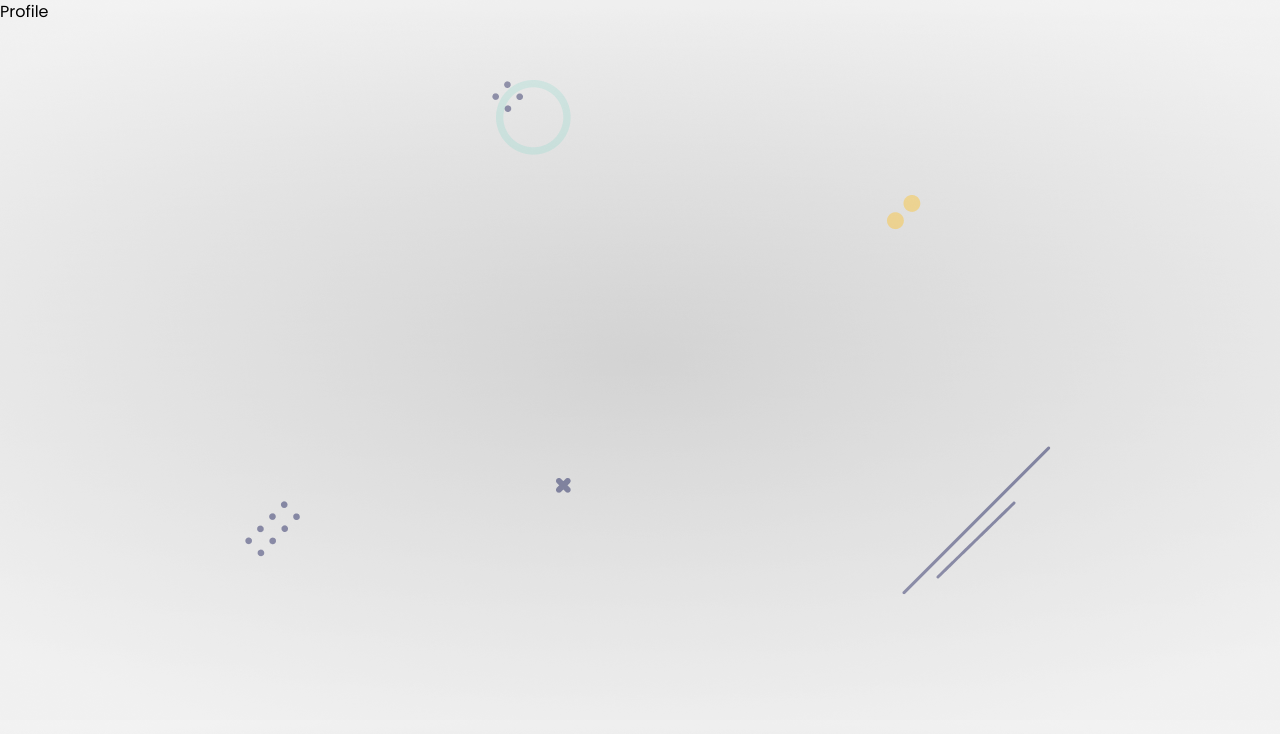
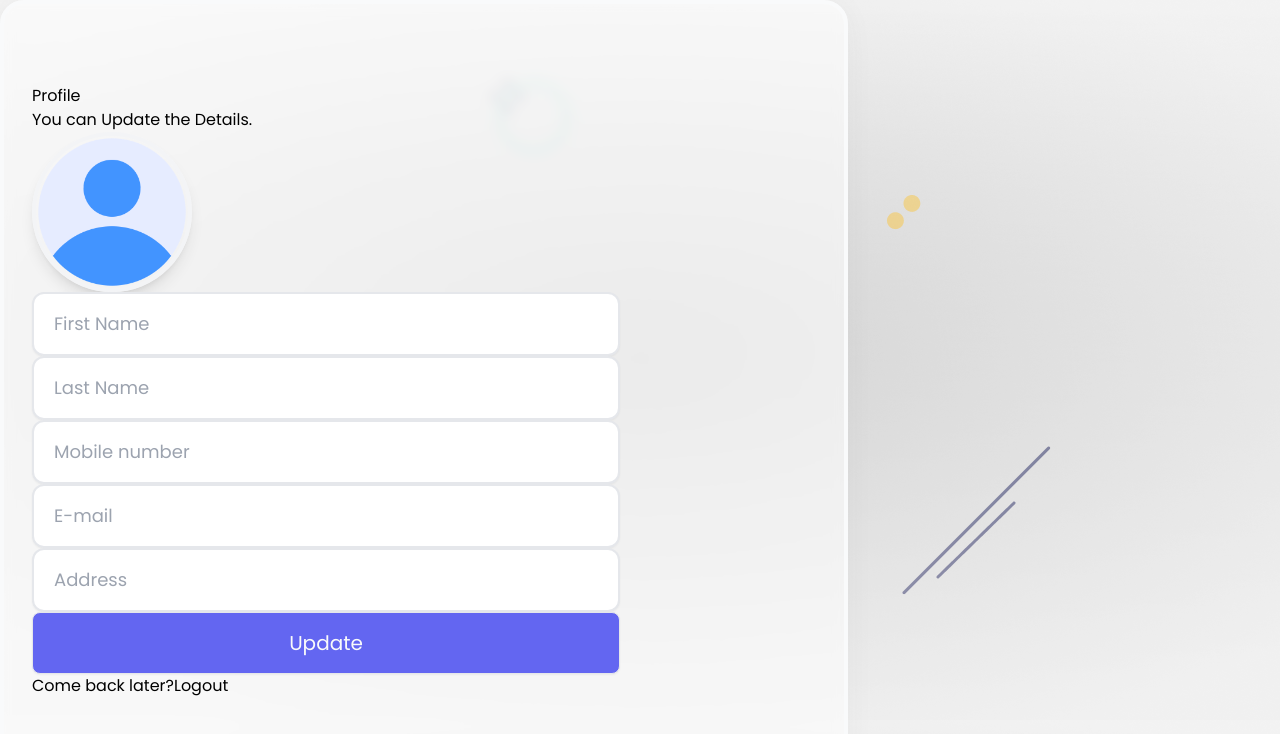
Before and after one commit to Rio-awsm/fullstack-auth, a React (Create React App) app in the folder client/: page /profile in a window 1280 px wide. Shown: the top 734 px of the page. Built offline with nearby package versions, Linux system fonts and the light colour scheme.

Commit message:
profile ui done

```diff
--- a/client/src/components/Profile.js
+++ b/client/src/components/Profile.js
@@ -1,11 +1,121 @@
-import React from 'react'
+import React, { useState } from "react";
+import { Link, useNavigate } from "react-router-dom";
+import avatar from "../assets/profile.png";
+import styles from "../styles/Username.module.css";
+import { Toaster } from "react-hot-toast";
+import { useFormik } from "formik";
+import { profileValidation } from "../helper/validate";
+import convertToBase64 from "../helper/convert";
+import extend from "../styles/Profile.module.css";
 
 const Profile = () => {
+  const [file, setfile] = useState();
+  const formik = useFormik({
+    initialValues: {
+      firstname: "",
+      lastname: "",
+      mobile: "",
+      email: "",
+      address: "",
+    },
+    validate: profileValidation,
+    validateOnBlur: false,
+    validateOnChange: false,
+    onSubmit: async (values) => {
+      values = await Object.assign(values, { profile: file || "" });
+      console.log(values);
+    },
+  });
+
+  const onUpload = async (e) => {
+    const base64 = await convertToBase64(e.target.files[0]);
+    setfile(base64);
+  };
+
   return (
-    <div>
-      Profile
+    <div class="container mx-auto">
+      <Toaster position="top-center" reverseOrder={false}></Toaster>
+      <div className="flex justify-center items-center h-auto py-8 ">
+        <div className={`${styles.glass} ${extend.glass}`} style={{ width: "45%" }}>
+          <div className="title flex flex-col item-center">
+            <h1 className="text-5xl font-bold text-center">Profile</h1>
+            <span className="py-4 text-xl  text-center text-gray-500">
+              You can Update the Details.
+            </span>
+          </div>
+
+          <form className="py-1" onSubmit={formik.handleSubmit}>
+            <div className="profile flex justify-center py-4">
+              <label htmlFor="profile">
+                <img
+                  src={file || avatar}
+                  alt="avatar"
+                  className={`${styles.profile_img} ${extend.profile_img}`}
+                />
+              </label>
+              <input
+                type="file"
+                id="profile"
+                name="profile"
+                onChange={onUpload}
+              />
+            </div>
+
+            <div className="textbox flex flex-col items-center gap-6">
+            <div className="name flex w-3/4 gap-10">
+            <input
+                {...formik.getFieldProps("firstname")}
+                className={`${styles.textbox} ${extend.textbox}`}
+                type="text"
+                placeholder="First Name"
+              />
+              <input
+                {...formik.getFieldProps("lastname")}
+                className={`${styles.textbox} ${extend.textbox}`}
+                type="text"
+                placeholder="Last Name"
+              />
+            </div>
+
+            <div className="name flex w-3/4 gap-10">
+            <input
+                {...formik.getFieldProps("mobile")}
+                className={`${styles.textbox} ${extend.textbox}`}
+                type="text"
+                placeholder="Mobile number"
+              />
+              <input
+                {...formik.getFieldProps("email")}
+                className={`${styles.textbox} ${extend.textbox}`}
+                type="email"
+                placeholder="E-mail"
+              />
+            </div>
+
+              <input
+                {...formik.getFieldProps("address")}
+                className={`${styles.textbox} ${extend.textbox}`}
+                type="text"
+                placeholder="Address"
+              />
+              <button className={styles.btn} type="submit">
+                Update
+              </button>
+            </div>
+
+            <div className="text-center py-4">
+              <span className="text-gray-500">
+                Come back later?
+                <Link className="text-red-500 ml-2" to="/">
+                  Logout
+                </Link>
+              </span>
+            </div>
+          </form>
+        </div>
+      </div>
     </div>
-  )
-}
+  );
+};
 
-export default Profile
+export default Profile;
--- a/client/src/helper/validate.js
+++ b/client/src/helper/validate.js
@@ -63,11 +63,17 @@
   return error;
 }
 
+//validate profile
+export async function profileValidation(values){
+  const errors = emailVerify({}, values);
+  return errors;
+}
+
 //validate email
 function emailVerify(error = {}, values) {
   if (!values.email) {
     error.email = toast.error("Email Required...!");
-  } else if (values.email.includes("")) {
+  } else if (values.email.includes(" ")) {
     error.email = toast.error("Wrong Email...!");
   } else if (!/^[A-Z0-9._%+-]+@[A-Z0-9.-]+\.[A-Z]{2,4}$/i.test(values.email)) {
     error.email = toast.error("Invalid email address...!");
```
